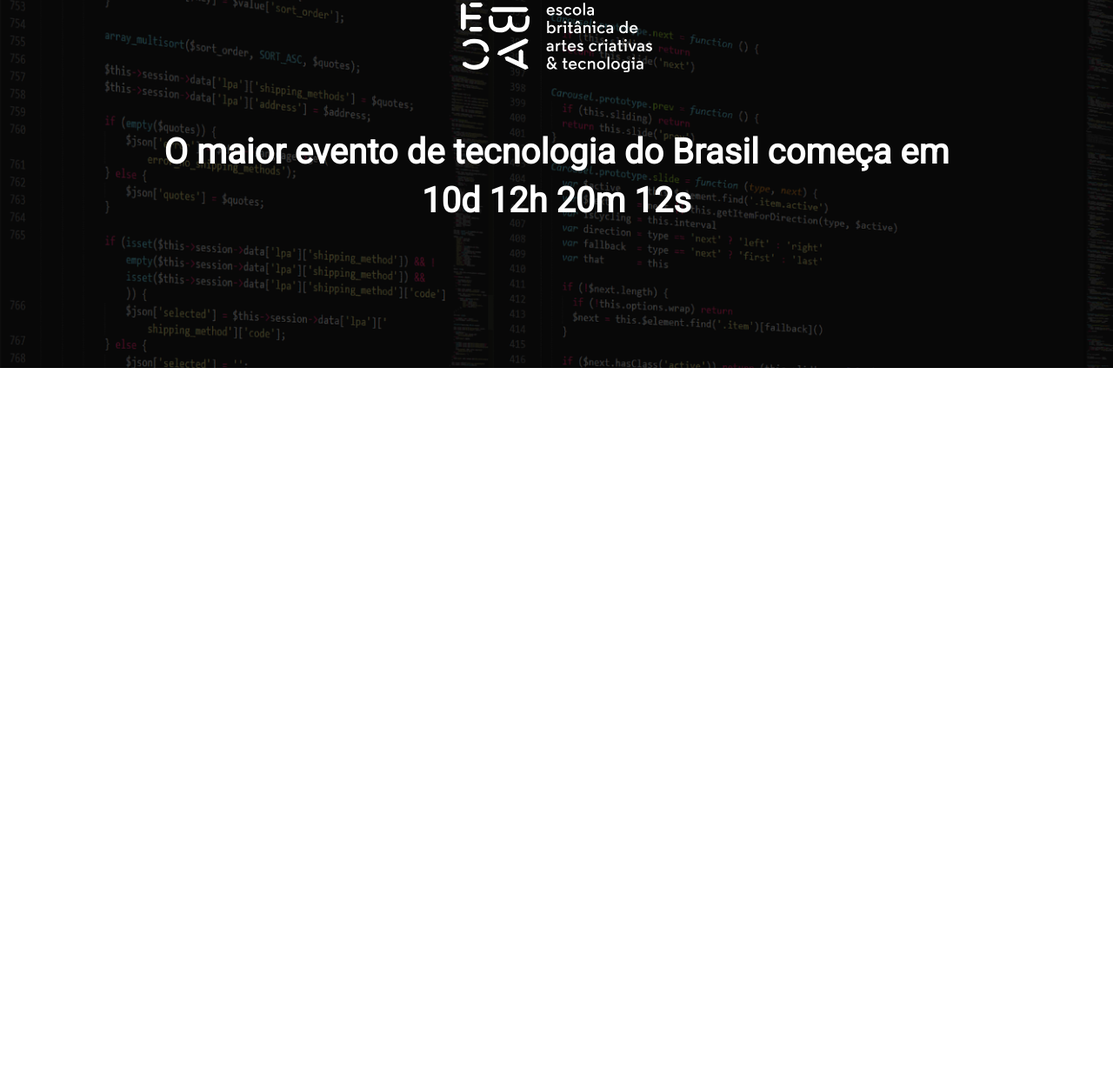
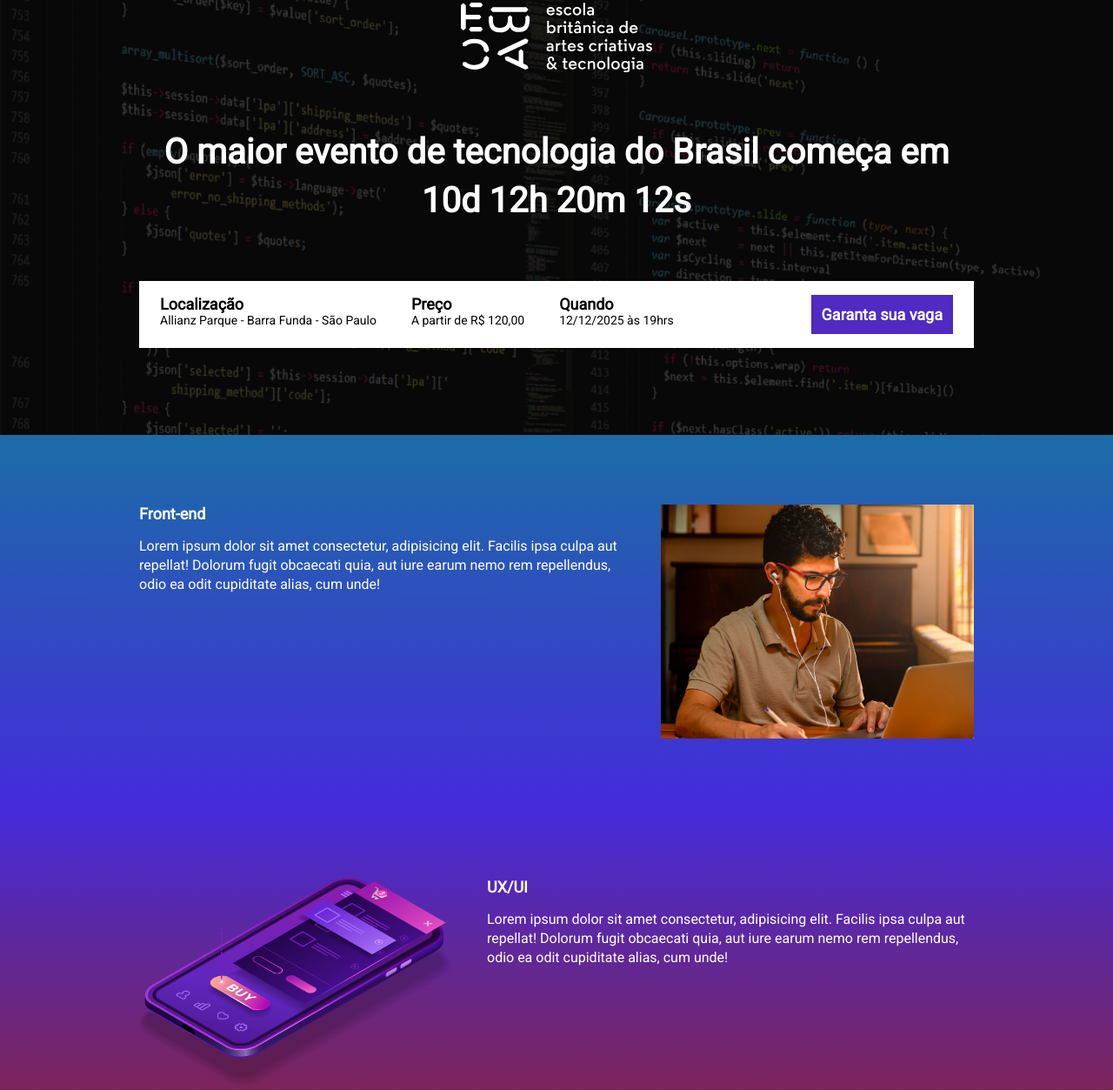
Before and after one commit to andreilbarbosa/EBAC_TechTalks, a website built with Parcel: page src/index.html in a window 1280 px wide. Shown: the part 61-1314 px from the top of the page at 87% size. Before the commit the page ends 800 px from the top, so only its background shows below. Built offline with nearby package versions, Linux system fonts and the light colour scheme.

Commit message:
feat(estrutura): Adiciona a estruturação e estilização do site.

```diff
--- a/src/index.html
+++ b/src/index.html
@@ -11,6 +11,7 @@
         href="https://fonts.googleapis.com/css2?family=Bungee&family=Geist:wght@100..900&family=Lobster&family=Pacifico&family=Roboto:ital@0;1&display=swap"
         rel="stylesheet">
     <link rel="stylesheet" href="styles/main.scss">
+    <link rel="stylesheet" href="https://unpkg.com/aos@next/dist/aos.css" />
 </head>
 
 <body>
@@ -20,8 +21,73 @@
             <p class="hero__text">
                 O maior evento de tecnologia do Brasil começa em 10d 12h 20m 12s
             </p>
+            <div class="infos-bar">
+                <ul class="infos-bar__infos">
+                    <li class="infos-bar__infos__item">
+                        <b>Localização</b>
+                        Allianz Parque - Barra Funda - São Paulo
+                    </li>
+                    <li class="infos-bar__infos__item">
+                        <b>Preço</b>
+                        A partir de R$ 120,00
+                    </li>
+                    <li class="infos-bar__infos__item">
+                        <b>Quando</b>
+                        12/12/2025 às 19hrs
+                    </li>
+                </ul>
+                <a href="#" class="button button--primary">
+                    Garanta sua vaga
+                </a>
+            </div>
         </div>
     </header>
+    <section class="event event--frontend">
+        <div class="container" data-aos="fade-right">
+            <div class="event__details">
+                <h2 class="event__details__title">Front-end</h2>
+                <p class="event__details__description">
+                    Lorem ipsum dolor sit amet consectetur, adipisicing elit. Facilis ipsa culpa aut repellat! Dolorum fugit obcaecati quia, aut iure earum nemo rem repellendus, odio ea odit cupiditate alias, cum unde!
+                </p>
+            </div>
+            <img class="event__image" src="images/frontend.png" alt="frontend">
+        </div>
+    </section>
+    <section class="event event--ux-ui event--image-left">
+        <div class="container" data-aos="fade-left">
+            <div class="event__details">
+                <h2 class="event__details__title">UX/UI</h2>
+                <p class="event__details__description">
+                    Lorem ipsum dolor sit amet consectetur, adipisicing elit. Facilis ipsa culpa aut repellat! Dolorum fugit obcaecati quia, aut iure earum nemo rem repellendus, odio ea odit cupiditate alias, cum unde!
+                </p>
+            </div>
+            <img class="event__image" src="images/ui-ux.png" alt="ux/ui">
+        </div>
+    </section>
+    <section class="event event--data-science">
+        <div class="container" data-aos="fade-right">
+            <div class="event__details">
+                <h2 class="event__details__title">Data Science</h2>
+                <p class="event__details__description">
+                    Lorem ipsum dolor sit amet consectetur, adipisicing elit. Facilis ipsa culpa aut repellat! Dolorum fugit obcaecati quia, aut iure earum nemo rem repellendus, odio ea odit cupiditate alias, cum unde!
+                </p>
+            </div>
+            <img class="event__image" src="images/data.png" alt="Data Science">
+        </div>
+    </section>
+    <section class="event event--backend event--image-left">
+        <div class="container" data-aos="fade-left">
+            <div class="event__details">
+                <h2 class="event__details__title">Back-end</h2>
+                <p class="event__details__description">
+                    Lorem ipsum dolor sit amet consectetur, adipisicing elit. Facilis ipsa culpa aut repellat! Dolorum fugit obcaecati quia, aut iure earum nemo rem repellendus, odio ea odit cupiditate alias, cum unde!
+                </p>
+            </div>
+            <img class="event__image" src="images/backend.png" alt="back-end">
+        </div>
+    </section>
+
+    <script src="https://unpkg.com/aos@next/dist/aos.js"></script>
     <script src="scripts/main.js"></script>
 </body>
 
--- a/src/scripts/main.js
+++ b/src/scripts/main.js
@@ -1 +1 @@
-console.log('Hello World!');
+AOS.init();
--- /dev/null
+++ b/src/styles/_event.scss
@@ -0,0 +1,63 @@
+@use 'variables.scss';
+
+.event{
+    padding: 80px 0;
+
+    &--frontend{
+        background-image: linear-gradient(variables.$blue1, variables.$blue2);
+    }
+
+    &--ux-ui{
+        background-image: linear-gradient(variables.$blue2, variables.$pink);
+    }
+
+    &--data-science{
+        background-image: linear-gradient(variables.$pink, variables.$yellow);
+    }
+
+    &--backend{
+        background-image: linear-gradient(variables.$yellow, variables.$pink);
+    }
+
+    &--image-left{
+        .container{
+            flex-direction: row-reverse;
+        }
+    }
+
+    .container{
+        display: flex;
+        gap: 40px;
+    }
+
+    &__image{
+        max-width: 360px;
+    }
+
+    &__details{
+        &__title{
+            font-size: 18px;
+            font-weight: bold;
+            margin-bottom: 16px;
+        }
+
+        &__description{
+            line-height: 22px;
+        }
+    }
+
+    @media (max-width: 640px){
+        .container{
+            display: block;
+        }
+
+        &__image{
+            width: 100%;
+        }
+
+        &__details{
+            margin-right: 0;
+            margin-bottom: 16px;
+        }
+    }
+}
--- a/src/styles/_hero.scss
+++ b/src/styles/_hero.scss
@@ -1,3 +1,5 @@
+@use 'variables.scss';
+
 .hero{
     padding-top: 64px;
     padding-bottom: 100px;
--- /dev/null
+++ b/src/styles/components/_infors-bar.scss
@@ -0,0 +1,40 @@
+@use '../variables.scss';
+
+.infos-bar{
+    padding: 16px 24px;
+    background-color: variables.$textColor;
+    display: flex;
+    justify-content: space-between;
+
+    &__infos{
+        display: flex;
+        gap: 40px;
+
+        &__item{
+            font-size: 14px;
+            color: variables.$textSecondary;
+
+            b{
+                color: variables.$textSecondary;
+                display: block;
+                font-size: 18px;
+            }
+        }
+    }
+
+    @media (max-width: 640px) {
+        display: block;
+
+        &__infos{
+            display: block;
+
+            &__item{
+                margin-bottom: 24px;
+            }
+        }
+    }
+
+    @media (max-width: 1024px) {
+        gap: 16px;
+    }
+}
--- /dev/null
+++ b/src/styles/components/buttons.scss
@@ -0,0 +1,26 @@
+@use '../variables.scss';
+
+.button{
+    padding: 12px;
+    font-size: 18px;
+    font-weight: bold;
+    text-decoration: none;
+    text-align: center;
+    white-space: nowrap;
+
+    &--primary{
+        color: variables.$textColor;
+        background-color: variables.$purple;
+    }
+
+    @media (max-width: 640px) {
+        display: block;
+        justify-content: center;
+        width: 100%;
+    }
+
+    @media (max-width: 1024px) {
+        display: flex;
+        align-items: center;
+    }
+}
--- a/src/styles/main.scss
+++ b/src/styles/main.scss
@@ -1,11 +1,16 @@
 @use 'hero';
+@use 'components/infors-bar';
+@use 'components/buttons.scss';
+@use 'event';
+@use 'variables.scss';
 
 *{
     box-sizing: border-box;
     padding: 0;
     margin: 0;
     font-family: Roboto, sans-serif;
-    color: #fff;
+    color: variables.$textColor;
+    list-style: none;
 }
 
 .container{
--- /dev/null
+++ b/src/styles/variables.scss
@@ -0,0 +1,9 @@
+$textColor: #fff;
+$textSecondary: #000;
+
+$blue1: #1b6ca7;
+$blue2: #442BDB;
+$pink: #89223B;
+$yellow: #9C791D;
+
+$purple: #4F2AC3;
```
